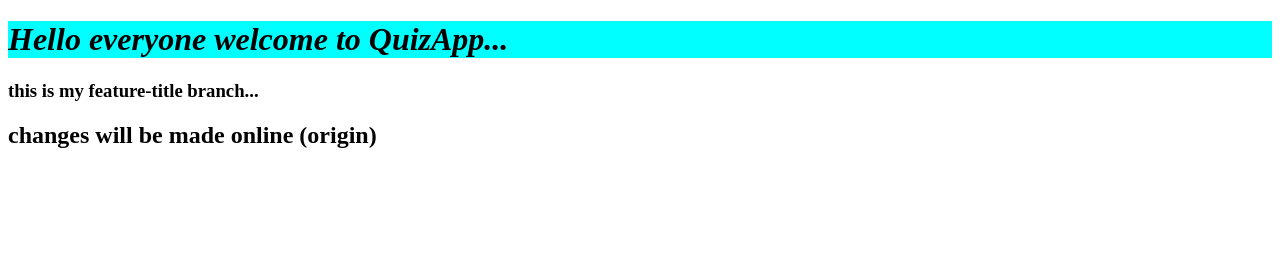
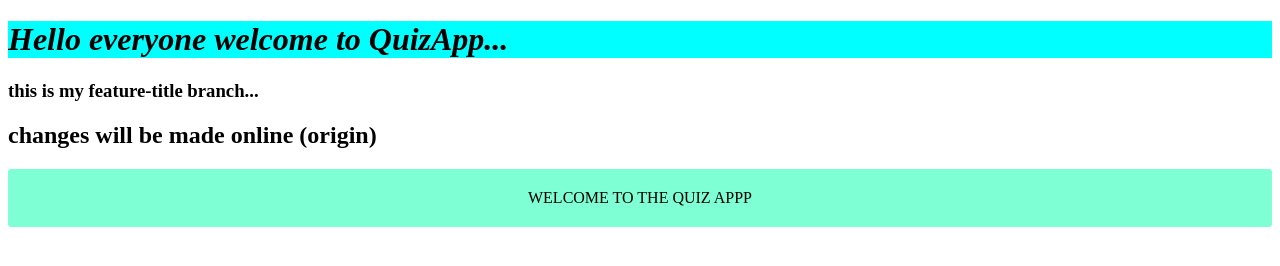
Before and after one commit to shweta-sanagalad/quizApp, a plain HTML site: page index.html in a window 1280 px wide. Drawn offline with Linux system fonts and the light colour scheme.

Commit message:
added a div container

```diff
--- a/index.html
+++ b/index.html
@@ -8,15 +8,18 @@
         h1{
             background-color: aqua;
         }
+        .container{
+            padding: 20px;
+            text-align: center;
+            background-color: aquamarine;
+            border-radius: 3px;
+        }
     </style>
 </head>
 <body>
     <h1><i>Hello everyone welcome to QuizApp...</i></h1>
     <h3>this is my feature-title branch...</h3>
     <h2> changes will be made online (origin)</h2>
-
-
-
-
+    <div class="container">WELCOME TO THE QUIZ APPP</div>
 </body>
 </html>
```
